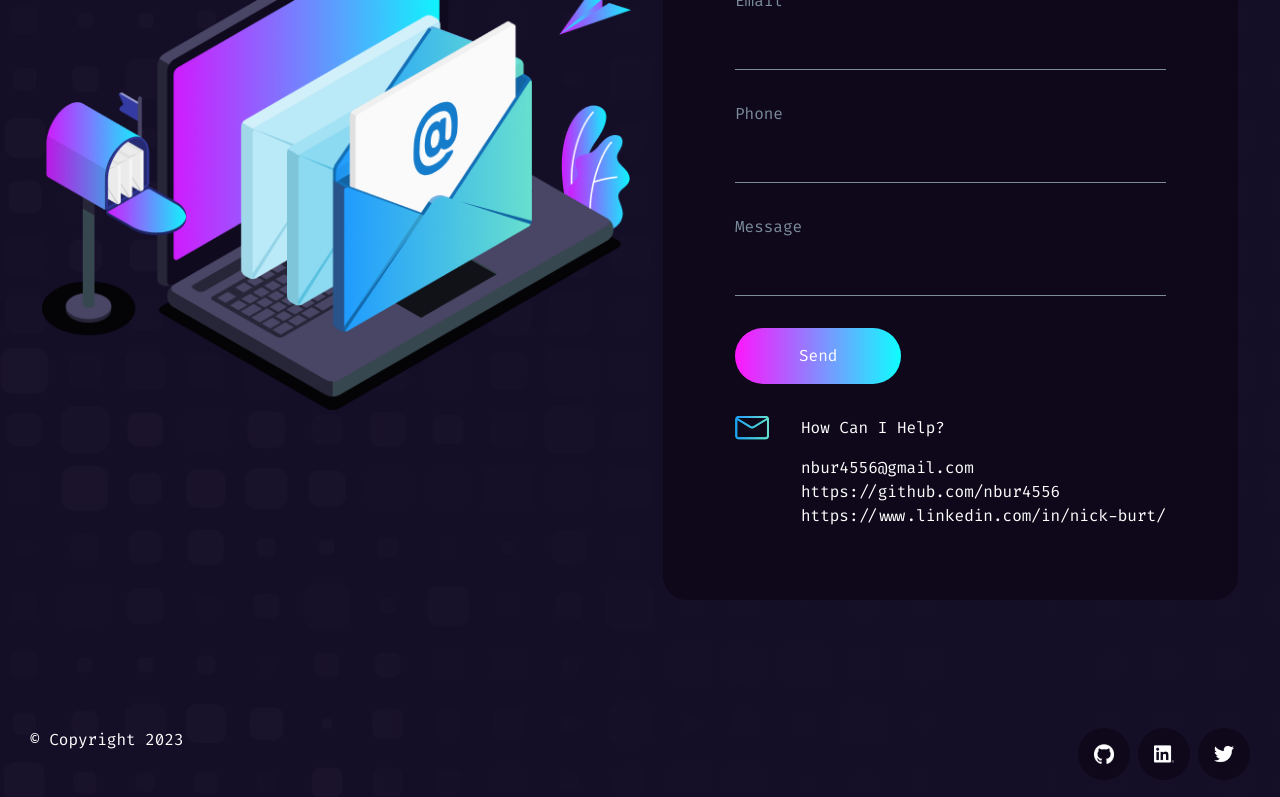
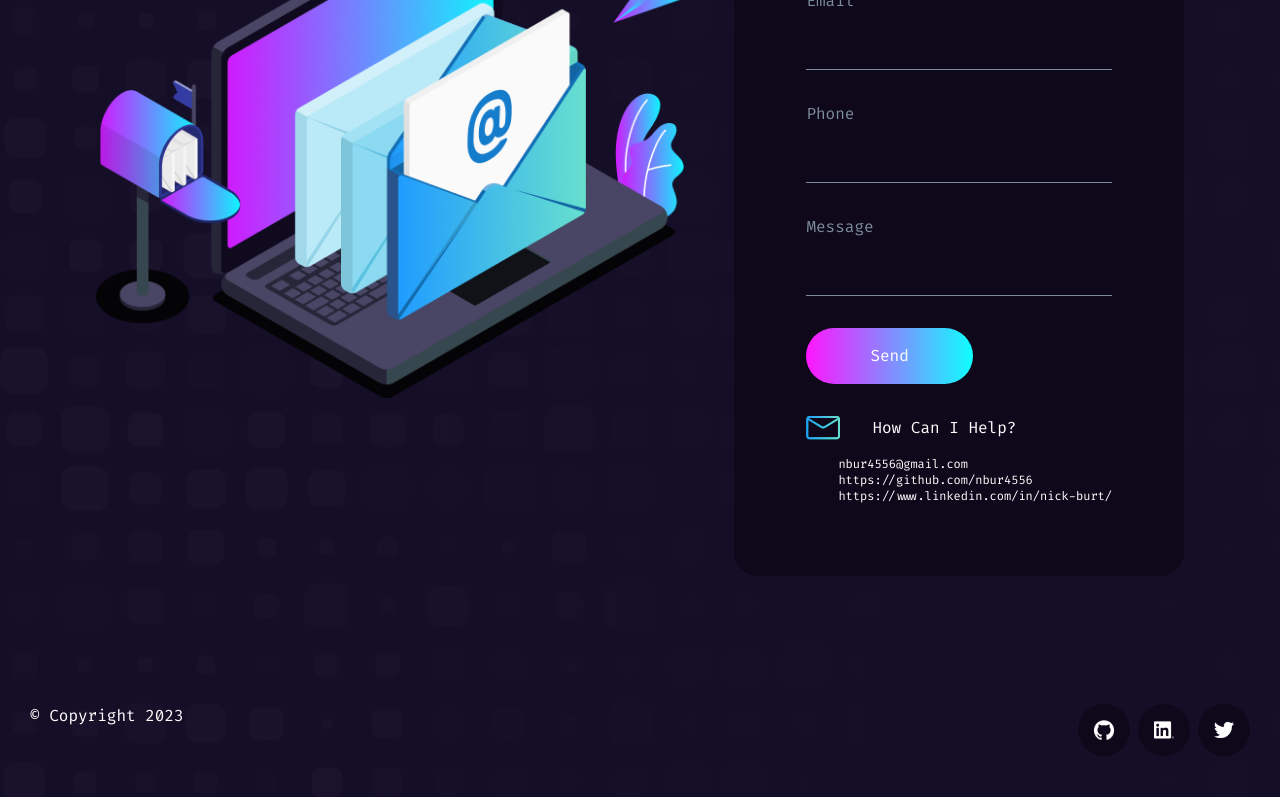
Before and after one commit to nbur4556/svkit-portfolio, a SvelteKit app: page / in a window 1280 px wide. Shown: the part 2635-3432 px from the top of the page. Built offline with nearby package versions, Linux system fonts and the light colour scheme.

Commit message:
adjust contact section for small screens

```diff
--- a/src/components/Contact.svelte
+++ b/src/components/Contact.svelte
@@ -1,49 +1,23 @@
 <script lang="ts">
+  import ContactDetails from "../components/ContactDetails.svelte";
   import ContactForm from "../components/ContactForm.svelte";
-  import Envelope from "../components/SVG/Envelope.svelte";
   import Card from "../components/UI/Card.svelte";
-  import Link from "../components/UI/Link.svelte";
+  import PageContent from "../components/UI/PageContent.svelte";
   import ImageContainer from "../components/UI/ImageContainer.svelte";
 </script>
 
-<section class="flex flex-row justify-between items-center gap-sm mb-lg">
+<PageContent class="mb-lg">
+  <section class="flex lg:flex-row flex-col-reverse justify-between items-center gap-sm">
     <ImageContainer
-    classExt="h-xxl"
+      class="lg:h-xxl lg:visible invisible"
       src="/images/mailbox.png"
       alt="Mailbox full of letters shown protruding from a computer screen."
     />
 
     <Card classBody="text-white" testId="contact">
       <h2 slot="heading" id="contact" class="text-2xl font-bold">{"> Send me a Message"}</h2>
-
       <ContactForm />
-
-    <div class="flex flex-row gap-sm">
-      <Envelope />
-      <ul>
-        <h3 class="mb-xs">How Can I Help?</h3>
-        <li>
-          <Link
-            styleClass="text-white hover:text-link-200"
-            href="mailto: nbur4556@gmail.com"
-            external>nbur4556@gmail.com</Link
-          >
-        </li>
-        <li>
-          <Link
-            styleClass="text-white hover:text-link-200"
-            href="https://github.com/nbur4556"
-            external
-          />
-        </li>
-        <li>
-          <Link
-            styleClass="text-white hover:text-link-200"
-            href="https://www.linkedin.com/in/nick-burt/"
-            external
-          />
-        </li>
-      </ul>
-    </div>
+      <ContactDetails />
     </Card>
   </section>
+</PageContent>
--- /dev/null
+++ b/src/components/ContactDetails.svelte
@@ -0,0 +1,34 @@
+<script lang="ts">
+  import Envelope from "../components/SVG/Envelope.svelte";
+  import Link from "../components/UI/Link.svelte";
+</script>
+
+<section class="flex flex-col">
+  <div class="flex flex-row gap-sm">
+    <Envelope />
+    <h3 class="mb-xs">How Can I Help?</h3>
+  </div>
+  <ul class="ml-sm text-xs">
+    <li>
+      <Link
+        styleClass="text-white hover:text-link-200"
+        href="mailto: nbur4556@gmail.com"
+        external>nbur4556@gmail.com</Link
+      >
+    </li>
+    <li>
+      <Link
+        styleClass="text-white hover:text-link-200"
+        href="https://github.com/nbur4556"
+        external
+      />
+    </li>
+    <li>
+      <Link
+        styleClass="text-white hover:text-link-200"
+        href="https://www.linkedin.com/in/nick-burt/"
+        external
+      />
+    </li>
+  </ul>
+</section>
--- a/src/components/UI/Card.svelte
+++ b/src/components/UI/Card.svelte
@@ -6,7 +6,7 @@
   export { className as class };
 </script>
 
-<section class={`flex flex-col gap-md p-72px bg-dark rounded-3xl ${className}`} data-cy={testId}>
+<section class={`flex flex-col gap-md lg:p-72px p-sm bg-dark rounded-3xl ${className}`} data-cy={testId}>
   {#if $$slots.heading}
     <div class="text-white" data-cy={`${testId}-heading`}>
       <slot name="heading" />
--- a/src/components/UI/ImageContainer.svelte
+++ b/src/components/UI/ImageContainer.svelte
@@ -1,10 +1,10 @@
 <script lang="ts">
   export let alt: string;
   export let src: string;
-  //TODO: Type as a Tailwind class if possible
-  export let classExt: string = "";
+  let className: string = "";
+  export {className as class};
 </script>
 
-<div class={`${classExt} overflow-hidden`}>
+<div class={`${className} overflow-hidden`}>
   <img class="object-cover w-full h-full" {src} {alt} />
 </div>
--- a/src/components/UI/PageContent.svelte
+++ b/src/components/UI/PageContent.svelte
@@ -1,3 +1,8 @@
-<section class="flex flex-col lg:max-w-container-lg max-w-container-sm">
+<script lang="ts">
+  let className: string = "";
+  export {className as class};
+</script>
+
+<section class={`${className} flex flex-col lg:max-w-container-lg max-w-container-sm`}>
   <slot />
 </section>
```
Lines whose indentation alone changed are shown as unchanged.
